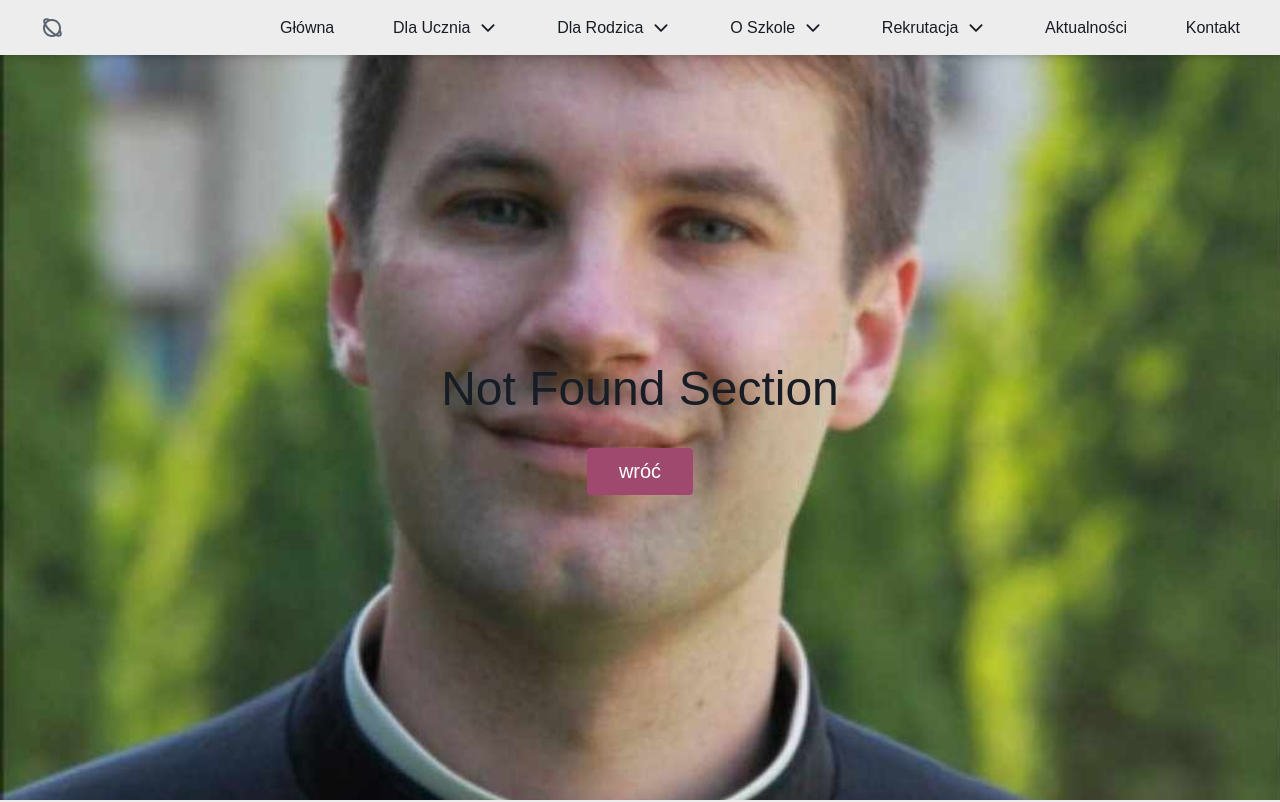
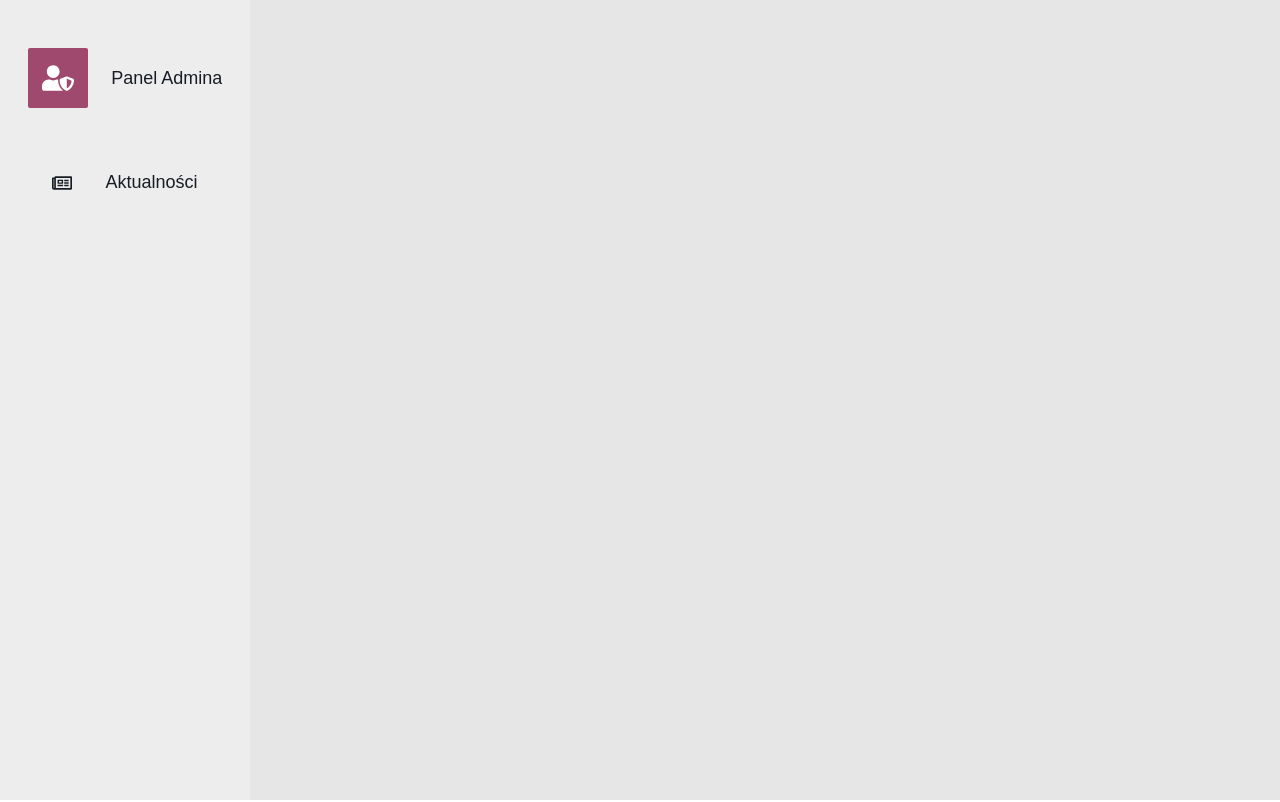
Before and after one commit to Wiciu021/Website-Project, a React (Create React App) app in the folder frontend/: page /admin-panel in a window 1280 px wide. Shown: the top 802 px of the page. Built offline with nearby package versions, Linux system fonts and the light colour scheme; the HTML template or start-up script is replaced by a standard one; a web font is replaced by a local one.

Commit message:
added nav bar(imo its not centered)

```diff
--- a/frontend/src/App.js
+++ b/frontend/src/App.js
@@ -24,6 +24,7 @@ import ErasmusRecrutationSeciton from "./components/erasmus-recrutatuon-section/
 import ErasmusSection from "./components/erasmus-section/ErasmusSection";
 import ParentsCouncilSection from "./components/parents-council-section/ParentsCouncilSection";
 import { AnimatePresence, motion } from "framer-motion";
+import AdminPanelSection from "./components/admin-panel/AdminPanelSection";
 
 function HomePage() {
   return (
@@ -35,45 +36,256 @@ function HomePage() {
   )
 }
 
+function DefaultLayout({ children }) {
+  return (
+    <>
+      <Header />
+        {children}
+      <Footer />
+    </>
+  )
+}
+
+function AdminLayout({ children }) {
+  return (
+    <>
+      {children}
+    </>
+  )
+}
 
 function AnimatedRoutes() {
   const location = useLocation();
 
+  const pageTransition = {
+    initial: { opacity: 0, y: 10 },
+    animate: { opacity: 1, y: 0 },
+    exit: { opacity: 0, y: -10 },
+    transition: { duration: 0.3 },
+  };
+
   return (
     <AnimatePresence mode="wait">
       <Routes location={location} key={location.pathname}>
-        <Route path="/" element={<motion.div initial={{ opacity: 0, y: 10}}  animate={{ opacity: 1, y: 0 }} exit={{ opacity: 0, y: -10 }} transition={{ duration: 0.3 }}><HomePage /></motion.div>} />
-        <Route path="/aktualnosci" element={<motion.div initial={{ opacity: 0, y: 10}}  animate={{ opacity: 1, y: 0 }} exit={{ opacity: 0, y: -10 }} transition={{ duration: 0.3 }}><FeedPage /></motion.div>} />
-        <Route path="/post/:id" element={<motion.div initial={{ opacity: 0, y: 10}}  animate={{ opacity: 1, y: 0 }} exit={{ opacity: 0, y: -10 }} transition={{ duration: 0.3 }}><FeedPagePost /></motion.div>} />
-        <Route path="/login" element={<motion.div initial={{ opacity: 0, y: 10}}  animate={{ opacity: 1, y: 0 }} exit={{ opacity: 0, y: -10 }} transition={{ duration: 0.3 }}><LoginPopUp /></motion.div>} />
-        <Route path="/dokumenty-szkolne" element={<motion.div initial={{ opacity: 0, y: 10}}  animate={{ opacity: 1, y: 0 }} exit={{ opacity: 0, y: -10 }} transition={{ duration: 0.3 }}><DocumentsSection /></motion.div>} />
-        <Route path="/zespol-nauczycieli" element={<motion.div initial={{ opacity: 0, y: 10}}  animate={{ opacity: 1, y: 0 }} exit={{ opacity: 0, y: -10 }} transition={{ duration: 0.3 }}><TeachingStaffSection /></motion.div>} />
-        <Route path="/informacje-dla-kandydatow" element={<motion.div initial={{ opacity: 0, y: 10}}  animate={{ opacity: 1, y: 0 }} exit={{ opacity: 0, y: -10 }} transition={{ duration: 0.3 }}><CandidatesInfo /></motion.div>} />
-        <Route path="/profile-klas" element={<motion.div initial={{ opacity: 0, y: 10}}  animate={{ opacity: 1, y: 0 }} exit={{ opacity: 0, y: -10 }} transition={{ duration: 0.3 }}><ClassProfile /></motion.div>} />
-        <Route path="/galeria" element={<motion.div initial={{ opacity: 0, y: 10}}  animate={{ opacity: 1, y: 0 }} exit={{ opacity: 0, y: -10 }} transition={{ duration: 0.3 }}><PhotoGallerySection /></motion.div>} />
-        <Route path="/historia" element={<motion.div initial={{ opacity: 0, y: 10}}  animate={{ opacity: 1, y: 0 }} exit={{ opacity: 0, y: -10 }} transition={{ duration: 0.3 }}><SchoolHistorySection /></motion.div>} />
-        <Route path="/ubezpieczenie" element={<motion.div initial={{ opacity: 0, y: 10}}  animate={{ opacity: 1, y: 0 }} exit={{ opacity: 0, y: -10 }} transition={{ duration: 0.3 }}><InsuranceSection /></motion.div>} />
-        <Route path="/osiagniecia" element={<motion.div initial={{ opacity: 0, y: 10}}  animate={{ opacity: 1, y: 0 }} exit={{ opacity: 0, y: -10 }} transition={{ duration: 0.3 }}><AchievementsSection /></motion.div>} />
-        <Route path="/osiagniecia/:id" element={<motion.div initial={{ opacity: 0, y: 10}}  animate={{ opacity: 1, y: 0 }} exit={{ opacity: 0, y: -10 }} transition={{ duration: 0.3 }}><AnnualAchievements /></motion.div>} />
-        <Route path="/matura" element={<motion.div initial={{ opacity: 0, y: 10}}  animate={{ opacity: 1, y: 0 }} exit={{ opacity: 0, y: -10 }} transition={{ duration: 0.3 }}><MaturaSection /></motion.div>} />
-        <Route path="/samorzad-uczniowski" element={<motion.div initial={{ opacity: 0, y: 10}}  animate={{ opacity: 1, y: 0 }} exit={{ opacity: 0, y: -10 }} transition={{ duration: 0.3 }}><SchoolCouncilSection /></motion.div>} />
-        <Route path="/kontakt" element={<motion.div initial={{ opacity: 0, y: 10}}  animate={{ opacity: 1, y: 0 }} exit={{ opacity: 0, y: -10 }} transition={{ duration: 0.3 }}><ContactSection /></motion.div>} />
-        <Route path="/projekty-unijne/erasmus/rekrutacja" element={<motion.div initial={{ opacity: 0, y: 10}}  animate={{ opacity: 1, y: 0 }} exit={{ opacity: 0, y: -10 }} transition={{ duration: 0.3 }}><ErasmusRecrutationSeciton /></motion.div>} />
-        <Route path="/projekty-unijne/erasmus" element={<motion.div initial={{ opacity: 0, y: 10}}  animate={{ opacity: 1, y: 0 }} exit={{ opacity: 0, y: -10 }} transition={{ duration: 0.3 }}><ErasmusSection /></motion.div>} />
-        <Route path="/rada-rodzicow" element={<motion.div initial={{ opacity: 0, y: 10}}  animate={{ opacity: 1, y: 0 }} exit={{ opacity: 0, y: -10 }} transition={{ duration: 0.3 }}><ParentsCouncilSection /></motion.div>} />
-        <Route path="*" element={<motion.div initial={{ opacity: 0, y: 10}}  animate={{ opacity: 1, y: 0 }} exit={{ opacity: 0, y: -10 }} transition={{ duration: 0.3 }}><NotFoundSection /></motion.div>} />
+        <Route
+          path="/"
+          element={
+            <DefaultLayout>
+              <motion.div {...pageTransition}>
+                <HomePage />
+              </motion.div>
+            </DefaultLayout>
+          }
+        />
+        <Route
+          path="/aktualnosci"
+          element={
+            <DefaultLayout>
+              <motion.div {...pageTransition}>
+                <FeedPage />
+              </motion.div>
+            </DefaultLayout>
+          }
+        />
+        <Route
+          path="/post/:id"
+          element={
+            <DefaultLayout>
+              <motion.div {...pageTransition}>
+                <FeedPagePost />
+              </motion.div>
+            </DefaultLayout>
+          }
+        />
+        <Route
+          path="/login"
+          element={
+            <DefaultLayout>
+              <motion.div {...pageTransition}>
+                <LoginPopUp />
+              </motion.div>
+            </DefaultLayout>
+          }
+        />
+        <Route
+          path="/dokumenty-szkolne"
+          element={
+            <DefaultLayout>
+              <motion.div {...pageTransition}>
+                <DocumentsSection />
+              </motion.div>
+            </DefaultLayout>
+          }
+        />
+        <Route
+          path="/zespol-nauczycieli"
+          element={
+            <DefaultLayout>
+              <motion.div {...pageTransition}>
+                <TeachingStaffSection />
+              </motion.div>
+            </DefaultLayout>
+          }
+        />
+        <Route
+          path="/informacje-dla-kandydatow"
+          element={
+            <DefaultLayout>
+              <motion.div {...pageTransition}>
+                <CandidatesInfo />
+              </motion.div>
+            </DefaultLayout>
+          }
+        />
+        <Route
+          path="/profile-klas"
+          element={
+            <DefaultLayout>
+              <motion.div {...pageTransition}>
+                <ClassProfile />
+              </motion.div>
+            </DefaultLayout>
+          }
+        />
+        <Route
+          path="/galeria"
+          element={
+            <DefaultLayout>
+              <motion.div {...pageTransition}>
+                <PhotoGallerySection />
+              </motion.div>
+            </DefaultLayout>
+          }
+        />
+        <Route
+          path="/historia"
+          element={
+            <DefaultLayout>
+              <motion.div {...pageTransition}>
+                <SchoolHistorySection />
+              </motion.div>
+            </DefaultLayout>
+          }
+        />
+        <Route
+          path="/ubezpieczenie"
+          element={
+            <DefaultLayout>
+              <motion.div {...pageTransition}>
+                <InsuranceSection />
+              </motion.div>
+            </DefaultLayout>
+          }
+        />
+        <Route
+          path="/osiagniecia"
+          element={
+            <DefaultLayout>
+              <motion.div {...pageTransition}>
+                <AchievementsSection />
+              </motion.div>
+            </DefaultLayout>
+          }
+        />
+        <Route
+          path="/osiagniecia/:id"
+          element={
+            <DefaultLayout>
+              <motion.div {...pageTransition}>
+                <AnnualAchievements />
+              </motion.div>
+            </DefaultLayout>
+          }
+        />
+        <Route
+          path="/matura"
+          element={
+            <DefaultLayout>
+              <motion.div {...pageTransition}>
+                <MaturaSection />
+              </motion.div>
+            </DefaultLayout>
+          }
+        />
+        <Route
+          path="/samorzad-uczniowski"
+          element={
+            <DefaultLayout>
+              <motion.div {...pageTransition}>
+                <SchoolCouncilSection />
+              </motion.div>
+            </DefaultLayout>
+          }
+        />
+        <Route
+          path="/kontakt"
+          element={
+            <DefaultLayout>
+              <motion.div {...pageTransition}>
+                <ContactSection />
+              </motion.div>
+            </DefaultLayout>
+          }
+        />
+        <Route
+          path="/projekty-unijne/erasmus/rekrutacja"
+          element={
+            <DefaultLayout>
+              <motion.div {...pageTransition}>
+                <ErasmusRecrutationSeciton />
+              </motion.div>
+            </DefaultLayout>
+          }
+        />
+        <Route
+          path="/projekty-unijne/erasmus"
+          element={
+            <DefaultLayout>
+              <motion.div {...pageTransition}>
+                <ErasmusSection />
+              </motion.div>
+            </DefaultLayout>
+          }
+        />
+        <Route
+          path="/rada-rodzicow"
+          element={
+            <DefaultLayout>
+              <motion.div {...pageTransition}>
+                <ParentsCouncilSection />
+              </motion.div>
+            </DefaultLayout>
+          }
+        />
+        <Route
+          path="/admin-panel"
+          element={
+            <AdminLayout>
+              <AdminPanelSection />
+            </AdminLayout>
+          }
+        />
+        <Route
+          path="*"
+          element={
+            <DefaultLayout>
+              <motion.div {...pageTransition}>
+                <NotFoundSection />
+              </motion.div>
+            </DefaultLayout>
+          }
+        />
       </Routes>
     </AnimatePresence>
-  )
+  );
 }
+
 
 function App() {
   return (
     <BrowserRouter>
       <div className="App">
-        <Header />
-          <AnimatedRoutes />
-        <Footer />
+        <AnimatedRoutes />
       </div>
     </BrowserRouter>
   );
--- /dev/null
+++ b/frontend/src/Data/admin-sidebar-data.js
@@ -0,0 +1,12 @@
+import { FaRegNewspaper } from "react-icons/fa";
+
+export const adminSidebarData = [
+  {
+    id: "aktualnosci",
+    href: "/admin-panel/aktualnosci",
+    label: "Aktualności",
+    icon: <FaRegNewspaper size={20} />
+  }
+];
+
+export default adminSidebarData
--- /dev/null
+++ b/frontend/src/components/admin-panel/AdminPanelSection.js
@@ -0,0 +1,14 @@
+import React from 'react'
+import './adminPanelSection.css'
+import adminSidebarData from '../../Data/admin-sidebar-data'
+import AdminSideBar from './AdminSideBar'
+
+const AdminPanelSection = () => {
+  return (
+    <section className='admin-panel-section'>
+      <AdminSideBar />
+    </section>
+  )
+}
+
+export default AdminPanelSection
--- /dev/null
+++ b/frontend/src/components/admin-panel/AdminSideBar.js
@@ -0,0 +1,47 @@
+import React, { useEffect, useState } from 'react'
+import './adminSideBar.css'
+import { FaUserShield } from "react-icons/fa";
+import adminSidebarData from '../../Data/admin-sidebar-data';
+import { styleEffect } from 'framer-motion';
+
+const AdminSideBar = () => {
+
+    useEffect(() => {
+      document.body.classList.add('remove-margin');
+
+      return () => {
+        document.body.classList.remove('remove-margin');
+      }
+    }, []);
+
+    const [expand, setExpand] = useState(false);
+
+
+  return (
+    <aside className='side-bar' onMouseOver={() => {
+      setExpand(true);
+    }}
+    onMouseOut={() => {
+      setExpand(false);
+    }}
+    style={{
+      width: expand ? '250px' : '100px'
+    }}>
+      <nav>
+        <div className='logo-wrapper'>
+          <div className='icon-container'>
+            <FaUserShield className='icon'/>
+          </div>
+          <p className={`list-label ${expand ? 'expanded' : ''}`}>Panel Admina</p>
+        </div>
+        <ul>
+          {
+            adminSidebarData && adminSidebarData.length ? adminSidebarData.map(dataItem => <li key={dataItem.id}>{dataItem.icon} <p className={`list-label ${expand ? 'expanded' : ''}`}>{dataItem.label}</p></li>) : null
+          }
+        </ul>
+      </nav>
+    </aside>
+  )
+}
+
+export default AdminSideBar
--- /dev/null
+++ b/frontend/src/components/admin-panel/adminPanelSection.css
@@ -0,0 +1,10 @@
+body.remove-margin {
+  margin-top: 0;
+}
+
+.admin-panel-section {
+  height: 100vh;
+  position: relative;
+  width: 100vw;
+  background-color: var(--bg-dark);
+}
--- /dev/null
+++ b/frontend/src/components/admin-panel/adminSideBar.css
@@ -0,0 +1,91 @@
+.admin-panel-section .side-bar {
+  background-color: var(--bg);
+  width: 100px;
+  height: 100vh;
+  position: sticky;
+  top: 0;
+  left: 0;
+  color: var(--text);
+  padding-block: 2rem;
+  display: flex;
+  justify-content: top;
+  transition: .5s;
+}
+
+
+.list-label {
+  white-space: nowrap;
+  opacity: 0;
+  max-width: 0;
+  overflow: hidden;
+  transition: max-width 0.5s ease, opacity 0.5s ease;
+}
+
+.list-label.expanded {
+  opacity: 1;
+  max-width: 200px; /* dostosuj do długości tekstu */
+}
+
+.admin-panel-section .side-bar .logo-wrapper {
+  width: 100%;
+  display: flex;
+  align-items: center;
+  /* gap: 1.25rem; */
+  justify-content: space-around;
+}
+
+.admin-panel-section .side-bar .logo-wrapper p {
+  font-size: var(--font-small-title);
+  font-weight: 400;
+  transition: .5s;
+}
+
+.admin-panel-section .side-bar nav {
+  width: 100%;
+  height: 100%;
+  display: flex;
+  flex-direction: column;
+  align-items: center;
+  gap: 3rem;
+  padding: 1rem;
+}
+
+.admin-panel-section .side-bar nav ul {
+  display: flex;
+  justify-content: center;
+  gap: 1rem;
+  flex-direction: column;
+  width: 100%;
+}
+
+.admin-panel-section .side-bar nav .icon-container {
+  background-color: var(--button-primary);
+  width: 60px;
+  display: flex;
+  justify-content: center;
+  align-items: center;
+  height: 60px;
+  border-radius: var(--radius-small);
+  flex-shrink: 0;
+}
+
+.admin-panel-section .side-bar nav .icon {
+  font-size: var(--font-big-title);
+  color: var(--button-color);
+}
+
+.admin-panel-section .side-bar nav ul li {
+  width: 100%;
+  display: flex;
+  align-items: center;
+  justify-content: space-around;
+  /* gap: 1rem; */
+  font-size: var(--font-small-title);
+  transition: .5s;
+  padding: 1rem 1.25rem;
+  border-radius: var(--radius-small);
+}
+
+.admin-panel-section .side-bar nav ul li:hover {
+  background-color: var(--accent-4);
+}
--- a/frontend/src/components/footer/footer.css
+++ b/frontend/src/components/footer/footer.css
@@ -7,6 +7,7 @@
   align-items: center;
   padding: 1rem;
   position: relative;
+  z-index: 2000;
 }
 
 .footer .footer-wrapper {
```
